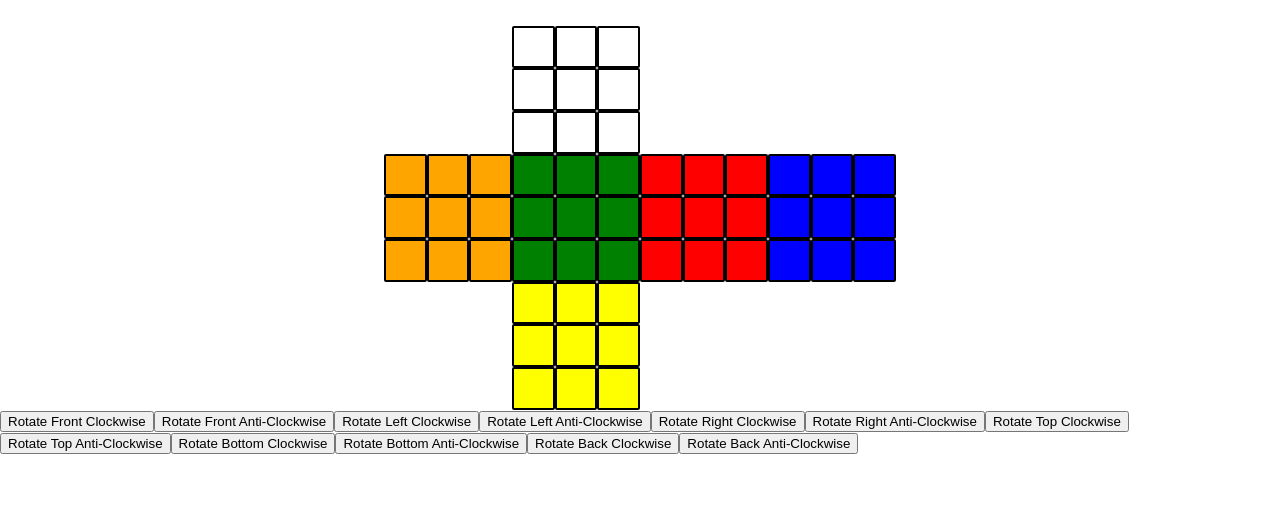
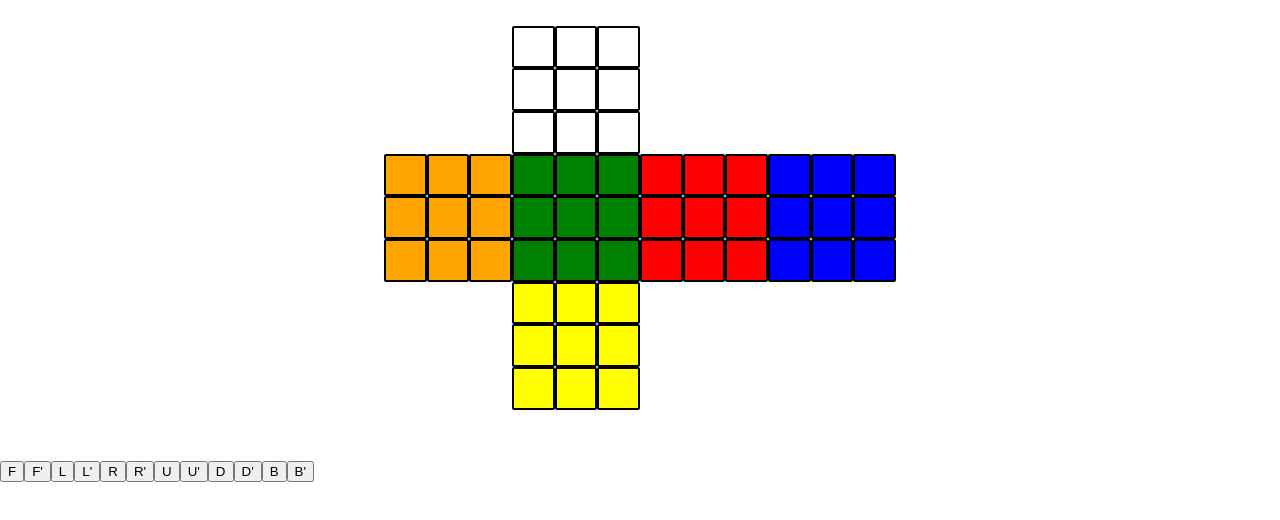
Before and after one commit to alistair-graham/Rubiks-Cube, a React (Create React App) app: page / in a window 1280 px wide. Shown: the top 520 px of the page. Built offline with nearby package versions, Linux system fonts and the light colour scheme.

Commit message:
[Alistair] Extract the rotate buttons to component

```diff
--- a/src/Helpers/Rotations.ts
+++ b/src/Helpers/Rotations.ts
@@ -57,8 +57,8 @@ export const rotateRight = (
   newTopFace[8] = antiClock ? cubeData[4][0] : cubeData[2][8];
 
   newFrontFace[2] = antiClock ? cubeData[0][2] : cubeData[5][2];
-  newFrontFace[5] = antiClock ? cubeData[0][2] : cubeData[5][5];
-  newFrontFace[8] = antiClock ? cubeData[0][2] : cubeData[5][8];
+  newFrontFace[5] = antiClock ? cubeData[0][5] : cubeData[5][5];
+  newFrontFace[8] = antiClock ? cubeData[0][8] : cubeData[5][8];
 
   newBottomFace[2] = antiClock ? cubeData[2][2] : cubeData[4][6];
   newBottomFace[5] = antiClock ? cubeData[2][5] : cubeData[4][3];
--- a/src/app/App.tsx
+++ b/src/app/App.tsx
@@ -1,5 +1,5 @@
 import { useState } from "react";
-import Controls from "../components/controls/Controls";
+import Controls from "../components/controls/controls/Controls";
 import Cube from "../components/cube/cube/Cube";
 import { CubeData, INITIAL_STATE } from "./types";
 
--- a/src/components/controls/Controls.tsx
+++ /dev/null
@@ -1,60 +0,0 @@
-import { CubeData } from "../../app/types";
-import {
-  rotateFront,
-  rotateLeft,
-  rotateRight,
-  rotateTop,
-  rotateBottom,
-  rotateBack,
-} from "../../Helpers/Rotations";
-
-interface IProps {
-  cubeData: CubeData;
-  setCubeData: React.Dispatch<React.SetStateAction<CubeData>>;
-}
-
-const Controls = (props: IProps) => {
-  const { cubeData, setCubeData } = props;
-  return (
-    <>
-      <button onClick={() => rotateFront(cubeData, setCubeData)}>
-        Rotate Front Clockwise
-      </button>
-      <button onClick={() => rotateFront(cubeData, setCubeData, true)}>
-        Rotate Front Anti-Clockwise
-      </button>
-      <button onClick={() => rotateLeft(cubeData, setCubeData)}>
-        Rotate Left Clockwise
-      </button>
-      <button onClick={() => rotateLeft(cubeData, setCubeData, true)}>
-        Rotate Left Anti-Clockwise
-      </button>
-      <button onClick={() => rotateRight(cubeData, setCubeData)}>
-        Rotate Right Clockwise
-      </button>
-      <button onClick={() => rotateRight(cubeData, setCubeData, true)}>
-        Rotate Right Anti-Clockwise
-      </button>
-      <button onClick={() => rotateTop(cubeData, setCubeData)}>
-        Rotate Top Clockwise
-      </button>
-      <button onClick={() => rotateTop(cubeData, setCubeData, true)}>
-        Rotate Top Anti-Clockwise
-      </button>
-      <button onClick={() => rotateBottom(cubeData, setCubeData)}>
-        Rotate Bottom Clockwise
-      </button>
-      <button onClick={() => rotateBottom(cubeData, setCubeData, true)}>
-        Rotate Bottom Anti-Clockwise
-      </button>
-      <button onClick={() => rotateBack(cubeData, setCubeData)}>
-        Rotate Back Clockwise
-      </button>
-      <button onClick={() => rotateBack(cubeData, setCubeData, true)}>
-        Rotate Back Anti-Clockwise
-      </button>
-    </>
-  );
-};
-
-export default Controls;
--- /dev/null
+++ b/src/components/controls/controls/Controls.scss
@@ -0,0 +1,3 @@
+.controls {
+  margin-top: 50px;
+}
--- /dev/null
+++ b/src/components/controls/controls/Controls.tsx
@@ -0,0 +1,71 @@
+import "./Controls.scss";
+import { CubeData } from "../../../app/types";
+import {
+  rotateFront,
+  rotateLeft,
+  rotateRight,
+  rotateTop,
+  rotateBottom,
+  rotateBack,
+} from "../../../Helpers/Rotations";
+import RotateButton from "../rotate-button/RotateButton";
+
+interface IProps {
+  cubeData: CubeData;
+  setCubeData: React.Dispatch<React.SetStateAction<CubeData>>;
+}
+
+const Controls = (props: IProps) => {
+  const { cubeData, setCubeData } = props;
+  return (
+    <div className="controls">
+      <RotateButton
+        text="F"
+        onClick={() => rotateFront(cubeData, setCubeData)}
+      />
+      <RotateButton
+        text="F'"
+        onClick={() => rotateFront(cubeData, setCubeData, true)}
+      />
+      <RotateButton
+        text="L"
+        onClick={() => rotateLeft(cubeData, setCubeData)}
+      />
+      <RotateButton
+        text="L'"
+        onClick={() => rotateLeft(cubeData, setCubeData, true)}
+      />
+      <RotateButton
+        text="R"
+        onClick={() => rotateRight(cubeData, setCubeData)}
+      />
+      <RotateButton
+        text="R'"
+        onClick={() => rotateRight(cubeData, setCubeData, true)}
+      />
+      <RotateButton text="U" onClick={() => rotateTop(cubeData, setCubeData)} />
+      <RotateButton
+        text="U'"
+        onClick={() => rotateTop(cubeData, setCubeData, true)}
+      />
+      <RotateButton
+        text="D"
+        onClick={() => rotateBottom(cubeData, setCubeData)}
+      />
+      <RotateButton
+        text="D'"
+        onClick={() => rotateBottom(cubeData, setCubeData, true)}
+      />
+      <RotateButton
+        text="B"
+        onClick={() => rotateBack(cubeData, setCubeData)}
+      />
+      <RotateButton
+        text="B'"
+        onClick={() => rotateBack(cubeData, setCubeData, true)}
+      />
+    </div>
+  );
+};
+
+export default Controls;
--- /dev/null
+++ b/src/components/controls/rotate-button/RotateButton.tsx
@@ -0,0 +1,14 @@
+import { MouseEventHandler } from "react";
+
+interface IProps {
+  text: string;
+  onClick: MouseEventHandler<HTMLButtonElement>;
+}
+
+const RotateButton = (props: IProps) => {
+  const { text, onClick } = props;
+
+  return <button onClick={onClick}>{text}</button>;
+};
+
+export default RotateButton;
```
